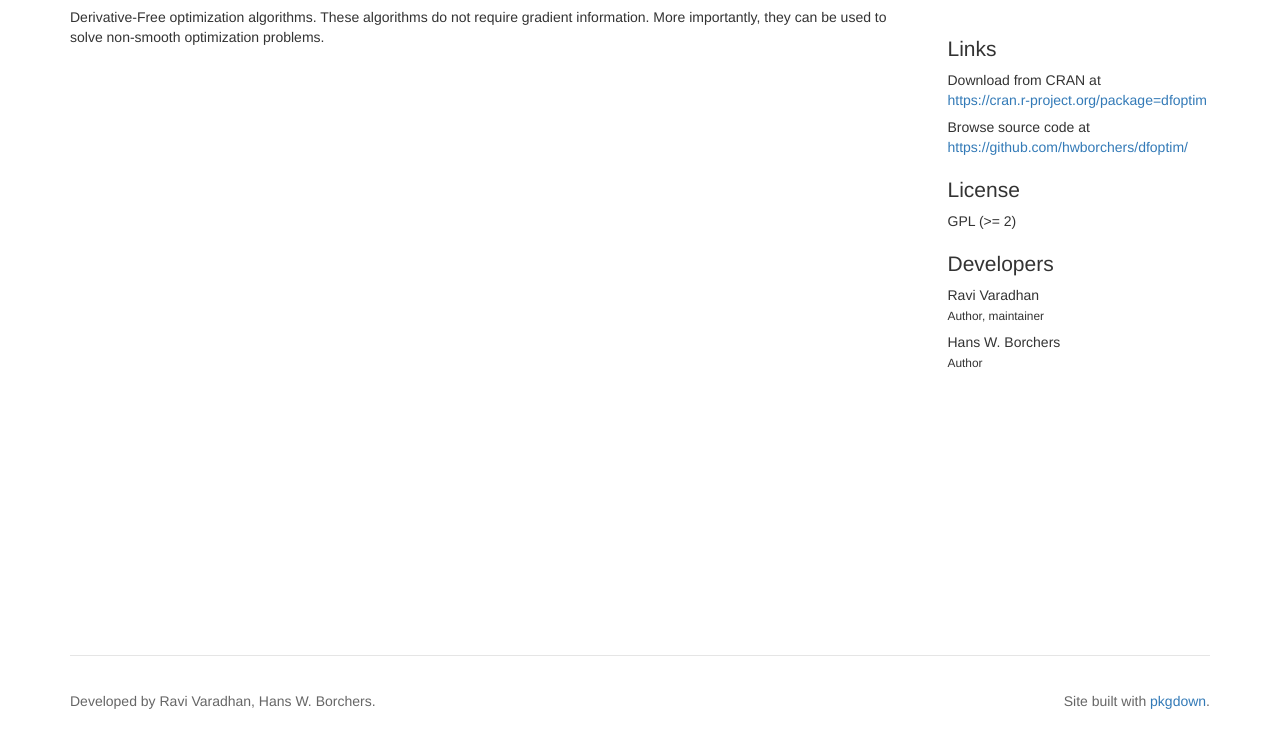
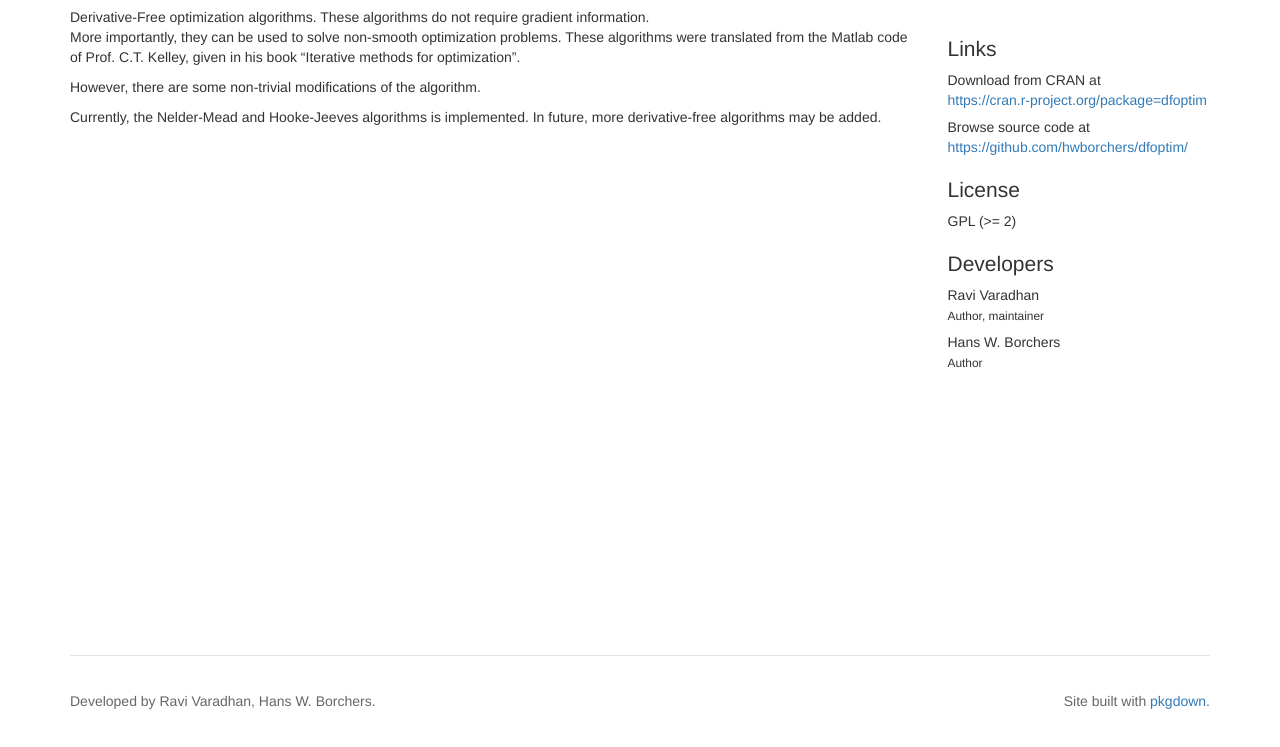
Before and after one commit to gkane26/dfoptim, a plain HTML site: page docs/index.html in a window 1280 px wide. Shown: the part 53-800 px from the top of the page. Drawn offline with nearby package versions, Linux system fonts and the light colour scheme; some packages are replaced by stand-ins of ours.

Commit message:
Small changes

```diff
--- a/docs/index.html
+++ b/docs/index.html
@@ -59,9 +59,12 @@
 
       </header><div class="row">
   <div class="contents col-md-9">
-    Derivative-Free optimization algorithms. These algorithms
-    do not require gradient information. More importantly, they can be
-    used to solve non-smooth optimization problems.
+
+<p>Derivative-Free optimization algorithms. These algorithms do not require gradient information.<br>
+More importantly, they can be used to solve non-smooth optimization problems. These algorithms were translated from the Matlab code of Prof. C.T. Kelley, given in his book “Iterative methods for optimization”.</p>
+<p>However, there are some non-trivial modifications of the algorithm.</p>
+<p>Currently, the Nelder-Mead and Hooke-Jeeves algorithms is implemented. In future, more derivative-free algorithms may be added.</p>
+
   </div>
 
   <div class="col-md-3" id="sidebar">
```
Also changed, not shown: 1 other file.
